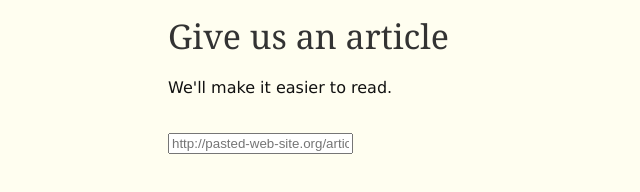
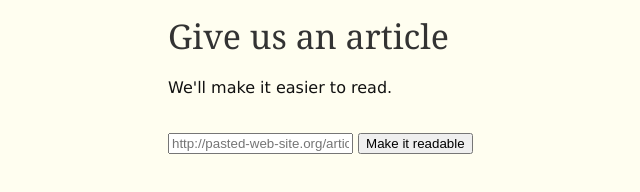
Before and after one commit to joewright/readable-thing, a website: page public/index.html in a window 1280 px wide. Shown: the whole page, without its empty margins (212-852 px from the left). Drawn offline with Linux system fonts and the light colour scheme.

Commit message:
update tpl

```diff
--- a/public/index.html
+++ b/public/index.html
@@ -11,6 +11,7 @@
     <p>We'll make it easier to read.</p>
     <form method="POST" action="/readit">
         <input name="url" type="text" placeholder="http://pasted-web-site.org/article-name">
+        <button type="submit">Make it readable</button>
     </form>
 </body>
 </html>
```
